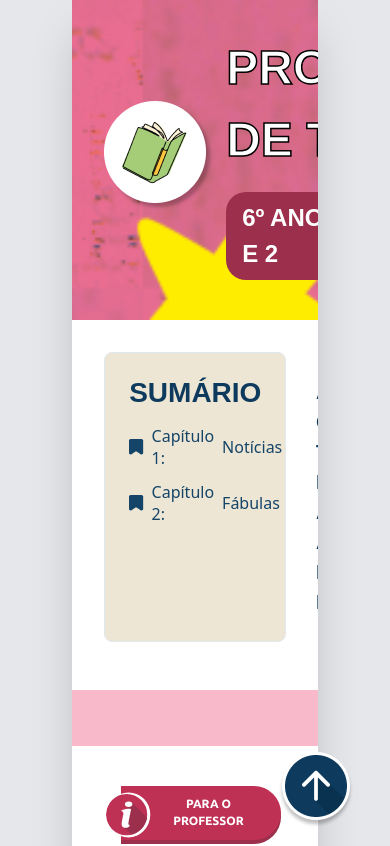
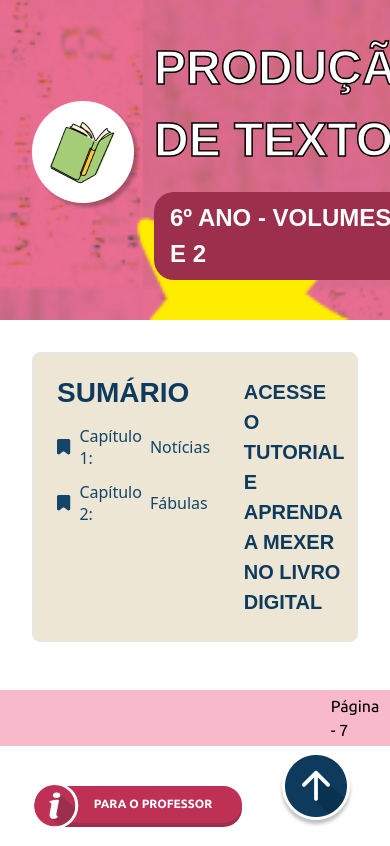
Before and after one commit to naygracioliarco/livro-conquista, a React (Vite) app: page / in a window 390 px wide. Shown: the top 846 px of the page. Built offline with nearby package versions, Linux system fonts and the light colour scheme; a web font is replaced by a local one.

Commit message:
max-width para mobile

```diff
--- a/src/components/Book.tsx
+++ b/src/components/Book.tsx
@@ -28,7 +28,7 @@ function Book() {
 
   return (
     <div className="min-h-screen bg-gray-200 w-full">
-      <div className="mx-auto bg-white shadow-2xl overflow-hidden" style={{ maxWidth: '63%', marginLeft: 'auto', marginRight: 'auto' }}>
+      <div className="mx-auto bg-white shadow-2xl overflow-hidden w-full md:max-w-[63%]" style={{ marginLeft: 'auto', marginRight: 'auto' }}>
         <Header />
 
         <div className="p-8 md:p-12">
```
